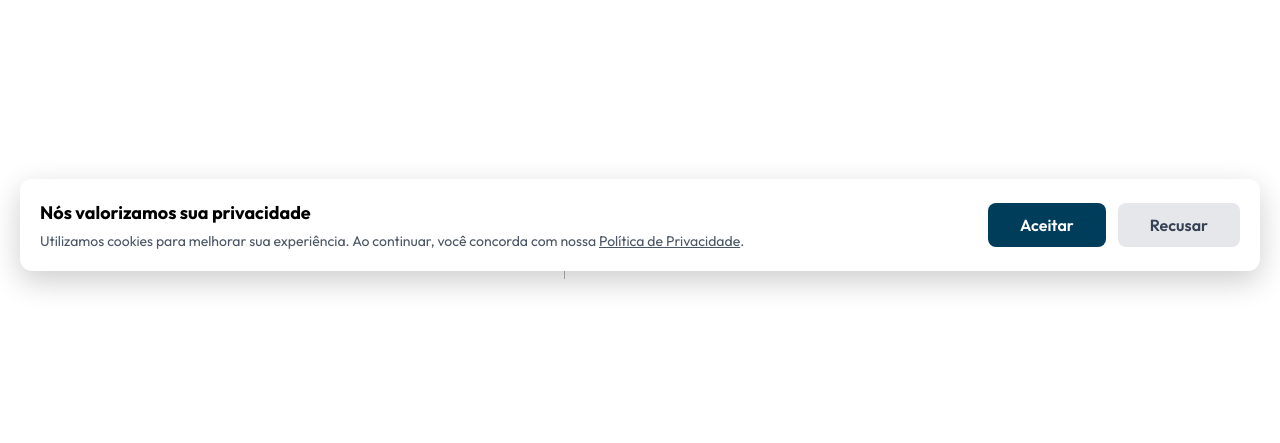
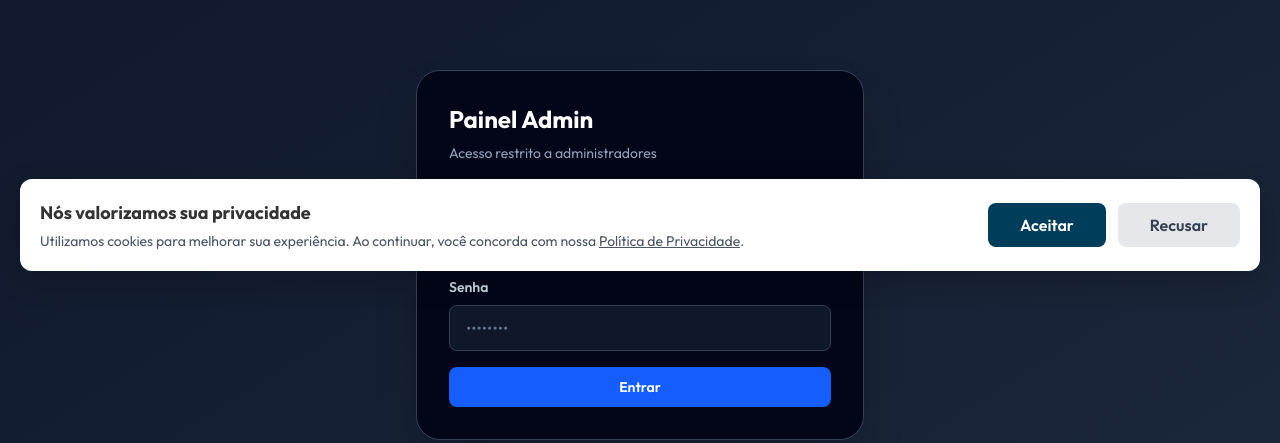
Before and after one commit to Andre-Rodrigues-Dev-Web/bambui-em-destaque, a Next.js app in the folder site/: page /admin/login in a window 1280 px wide. Before the commit this address had no page. Shown: the part 509-952 px from the top of the page. Built offline with nearby package versions, Linux system fonts and the light colour scheme.

Commit message:
fix: ajustes admin

```diff
--- /dev/null
+++ b/site/src/app/admin/login/page.tsx
@@ -0,0 +1,93 @@
+'use client'
+
+import { useState } from 'react'
+import { useRouter } from 'next/navigation'
+
+export default function LoginPage() {
+  const router = useRouter()
+  const [email, setEmail] = useState('')
+  const [password, setPassword] = useState('')
+  const [errorMessage, setErrorMessage] = useState<string | null>(null)
+  const [isLoading, setIsLoading] = useState(false)
+
+  async function handleLogin(e: React.FormEvent) {
+    e.preventDefault()
+    setErrorMessage(null)
+    setIsLoading(true)
+
+    try {
+      const response = await fetch('/api/auth/login', {
+        method: 'POST',
+        headers: {
+          'Content-Type': 'application/json',
+        },
+        body: JSON.stringify({ email, password }),
+      })
+
+      if (!response.ok) {
+        const data = await response.json()
+        setErrorMessage(data.message || 'Falha ao fazer login')
+        return
+      }
+
+      router.push('/admin')
+    } catch (error) {
+      setErrorMessage('Erro ao conectar ao servidor')
+    } finally {
+      setIsLoading(false)
+    }
+  }
+
+  return (
+    <main className="min-h-screen bg-gradient-to-br from-slate-900 to-slate-800 flex items-center justify-center py-14 px-5">
+      <div className="w-full max-w-md rounded-3xl border border-slate-700 bg-slate-950 p-8 shadow-2xl">
+        <h1 className="text-2xl font-bold text-white mb-2">Painel Admin</h1>
+        <p className="text-slate-400 text-sm mb-6">Acesso restrito a administradores</p>
+
+        <form onSubmit={handleLogin} className="space-y-4">
+          <div>
+            <label className="block text-sm font-semibold text-slate-300 mb-2">
+              Email
+            </label>
+            <input
+              type="email"
+              value={email}
+              onChange={(e) => setEmail(e.target.value)}
+              className="w-full rounded-lg border border-slate-700 bg-slate-900 px-4 py-2.5 text-white placeholder:text-slate-500 focus:border-blue-500 focus:outline-none"
+              placeholder="seu@email.com"
+              required
+            />
+          </div>
+
+          <div>
+            <label className="block text-sm font-semibold text-slate-300 mb-2">
+              Senha
+            </label>
+            <input
+              type="password"
+              value={password}
+              onChange={(e) => setPassword(e.target.value)}
+              className="w-full rounded-lg border border-slate-700 bg-slate-900 px-4 py-2.5 text-white placeholder:text-slate-500 focus:border-blue-500 focus:outline-none"
+              placeholder="••••••••"
+              required
+            />
+          </div>
+
+          {errorMessage && (
+            <div className="rounded-lg bg-red-500/10 border border-red-500/50 p-3 text-sm text-red-400">
+              {errorMessage}
+            </div>
+          )}
+
+          <button
+            type="submit"
+            disabled={isLoading}
+            className="w-full rounded-lg bg-blue-600 py-2.5 text-sm font-semibold text-white transition hover:bg-blue-700 disabled:opacity-50"
+          >
+            {isLoading ? 'Entrando...' : 'Entrar'}
+          </button>
+        </form>
+      </div>
+    </main>
+  )
+}
--- a/site/src/app/admin/page.tsx
+++ b/site/src/app/admin/page.tsx
@@ -1,14 +1,35 @@
 'use client'
 
 import { useEffect, useState } from 'react'
+import { useRouter } from 'next/navigation'
+import { LogOut } from 'lucide-react'
 
 export default function AdminPage() {
+  const router = useRouter()
   const [content, setContent] = useState('')
   const [isLoading, setIsLoading] = useState(true)
+  const [isAuthenticated, setIsAuthenticated] = useState(false)
   const [statusMessage, setStatusMessage] = useState<string | null>(null)
   const [errorMessage, setErrorMessage] = useState<string | null>(null)
 
   useEffect(() => {
+    async function checkAuth() {
+      try {
+        const response = await fetch('/api/auth/check')
+        if (!response.ok) {
+          router.push('/admin/login')
+          return
+        }
+        setIsAuthenticated(true)
+        loadContent()
+      } catch (error) {
+        router.push('/admin/login')
+      }
+    }
+
+    checkAuth()
+  }, [router])
+
   async function loadContent() {
     try {
       const response = await fetch('/api/admin/content')
@@ -24,9 +45,6 @@ export default function AdminPage() {
       setIsLoading(false)
     }
   }
-
-    loadContent()
-  }, [])
 
   async function handleSave() {
     setStatusMessage(null)
@@ -55,14 +73,36 @@ export default function AdminPage() {
     }
   }
 
+  async function handleLogout() {
+    try {
+      await fetch('/api/auth/logout', { method: 'POST' })
+      router.push('/admin/login')
+    } catch (error) {
+      console.error('Erro ao fazer logout:', error)
+    }
+  }
+
+  if (!isAuthenticated) {
+    return null
+  }
+
   return (
     <main className="min-h-screen bg-slate-50 py-14">
       <div className="mx-auto max-w-6xl px-5">
-        <div className="mb-8 rounded-3xl border border-slate-200 bg-white p-8 shadow-sm">
+        <div className="mb-8 rounded-3xl border border-slate-200 bg-white p-8 shadow-sm flex justify-between items-start">
+          <div>
             <h1 className="text-3xl font-bold text-slate-900">Painel Admin</h1>
             <p className="mt-2 text-slate-600">
               Edite os dados do site e salve o arquivo JSON de conteúdo.
             </p>
+          </div>
+          <button
+            onClick={handleLogout}
+            className="inline-flex items-center gap-2 rounded-lg bg-red-600 px-4 py-2.5 text-sm font-semibold text-white transition hover:bg-red-700"
+          >
+            <LogOut size={18} />
+            Sair
+          </button>
         </div>
 
         <div className="rounded-3xl border border-slate-200 bg-white p-8 shadow-sm">
--- a/site/src/app/api/admin/content/route.ts
+++ b/site/src/app/api/admin/content/route.ts
@@ -1,10 +1,25 @@
 import { NextResponse } from 'next/server'
 import { promises as fs } from 'fs'
 import path from 'path'
+import { cookies } from 'next/headers'
 
 const filePath = path.join(process.cwd(), 'src', 'data', 'homeContent.json')
 
+async function isAuthenticated() {
+  const cookieStore = await cookies()
+  const session = cookieStore.get('admin_session')
+  return session?.value === 'authenticated'
+}
+
 export async function GET() {
+  const authenticated = await isAuthenticated()
+  if (!authenticated) {
+    return NextResponse.json(
+      { message: 'Não autorizado' },
+      { status: 401 }
+    )
+  }
+
   try {
     const fileContents = await fs.readFile(filePath, 'utf-8')
     const json = JSON.parse(fileContents)
@@ -18,6 +33,14 @@ export async function GET() {
 }
 
 export async function POST(request: Request) {
+  const authenticated = await isAuthenticated()
+  if (!authenticated) {
+    return NextResponse.json(
+      { message: 'Não autorizado' },
+      { status: 401 }
+    )
+  }
+
   try {
     const data = await request.json()
     const formatted = JSON.stringify(data, null, 2)
--- /dev/null
+++ b/site/src/app/api/auth/check/route.ts
@@ -0,0 +1,23 @@
+import { NextResponse } from 'next/server'
+import { cookies } from 'next/headers'
+
+export async function GET() {
+  try {
+    const cookieStore = await cookies()
+    const session = cookieStore.get('admin_session')
+
+    if (session?.value === 'authenticated') {
+      return NextResponse.json({ authenticated: true })
+    }
+
+    return NextResponse.json(
+      { authenticated: false },
+      { status: 401 }
+    )
+  } catch (error) {
+    return NextResponse.json(
+      { authenticated: false },
+      { status: 500 }
+    )
+  }
+}
--- /dev/null
+++ b/site/src/app/api/auth/login/route.ts
@@ -0,0 +1,40 @@
+import { NextResponse } from 'next/server'
+import { cookies } from 'next/headers'
+
+export async function POST(request: Request) {
+  try {
+    const { email, password } = await request.json()
+
+    const adminEmail = process.env.ADMIN_EMAIL
+    const adminPassword = process.env.ADMIN_PASSWORD
+
+    if (!adminEmail || !adminPassword) {
+      return NextResponse.json(
+        { message: 'Credenciais do administrador não configuradas.' },
+        { status: 500 }
+      )
+    }
+
+    if (email === adminEmail && password === adminPassword) {
+      const cookieStore = await cookies()
+      cookieStore.set('admin_session', 'authenticated', {
+        httpOnly: true,
+        secure: process.env.NODE_ENV === 'production',
+        sameSite: 'strict',
+        maxAge: 24 * 60 * 60,
+      })
+
+      return NextResponse.json({ message: 'Login bem-sucedido' })
+    }
+
+    return NextResponse.json(
+      { message: 'Email ou senha incorretos.' },
+      { status: 401 }
+    )
+  } catch (error) {
+    return NextResponse.json(
+      { message: 'Erro ao processar login.' },
+      { status: 500 }
+    )
+  }
+}
--- /dev/null
+++ b/site/src/app/api/auth/logout/route.ts
@@ -0,0 +1,15 @@
+import { NextResponse } from 'next/server'
+import { cookies } from 'next/headers'
+
+export async function POST() {
+  try {
+    const cookieStore = await cookies()
+    cookieStore.delete('admin_session')
+    return NextResponse.json({ message: 'Logout bem-sucedido' })
+  } catch (error) {
+    return NextResponse.json(
+      { message: 'Erro ao fazer logout.' },
+      { status: 500 }
+    )
+  }
+}
```
Lines whose indentation alone changed are shown as unchanged.
